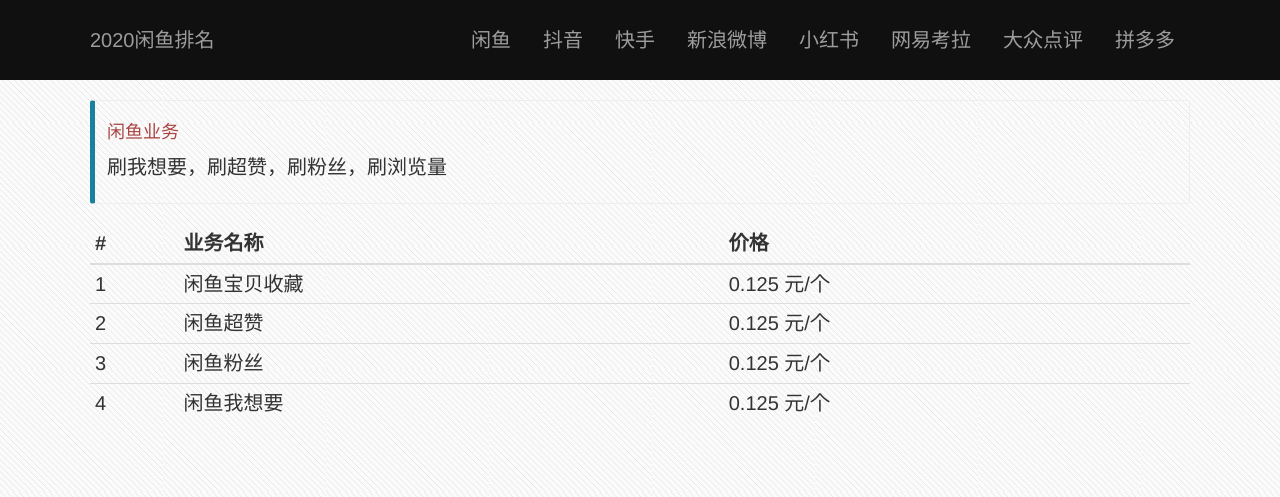
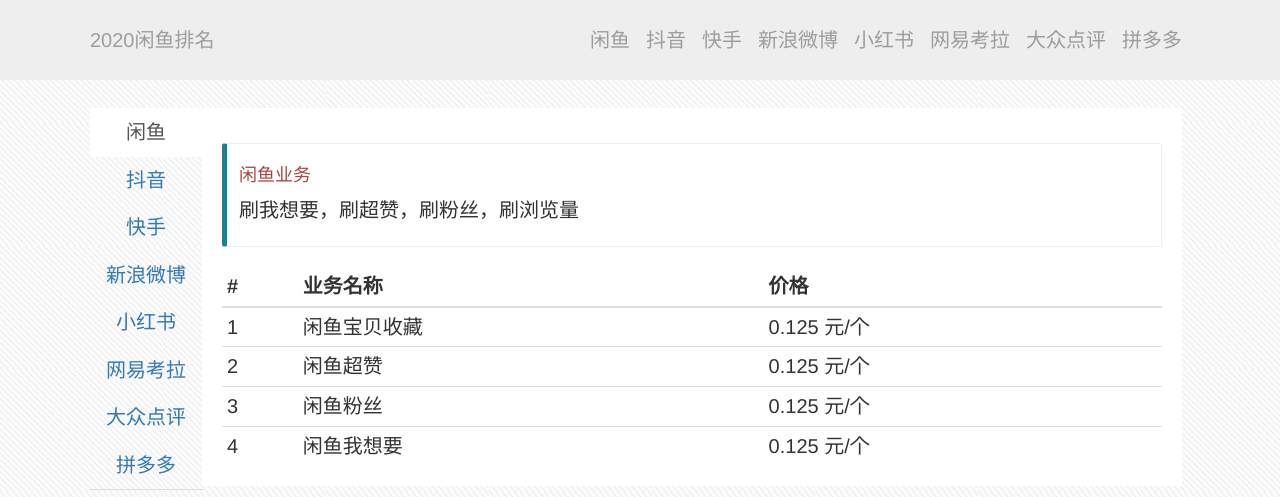
Before and after one commit to 18360979676/shua_xianyuyewu, a plain HTML site: page index.html in a window 1280 px wide. Shown: the top 497 px of the page. Drawn offline with nearby package versions, Linux system fonts and the light colour scheme.

Commit message:
大概版

```diff
--- a/css/styles.98b8b429.chunk.css
+++ b/css/styles.98b8b429.chunk.css
@@ -3,48 +3,85 @@ body {
     font-size: 20px !important;
 }
 
+.clearfix:after, .clearfix:before{
+    content: "";
+    display: block;
+    visibility: hidden;
+    height: 0;
+    line-height: 0;
+}
 nav{
-    background: blue;
     line-height: 80px;
     height: 80px;
-    background: #101010;
+    background: #eee;
+    z-index: 999;
+    width: 100%;
+}
+nav.on{
     position: fixed;
     top: 0;
-    width: 100%;
+    background: #101010;
 }
 
 nav a{
     color: #9d9d9d !important;
-    padding-top: 0 !important;
-    padding-bottom: 0 !important;
-    text-decoration: none;
+    text-decoration: none !important;
 }
-.nav-header a{
+.header{
     float: left;
 }
-.nav-header a:hover{
-    text-decoration: none;
+nav ul{
+    list-style: none;
+    float: right;
 }
-.navbar-right{
-    margin-right: 0 !important;
+ul.title_list li{
+    float: left;
+    padding: 0 8px;
 }
-
+.title_list li a{
+    display: block;
+}
 nav > section,
 main,
 .help {
     width: 1100px;
     margin: 0 auto;
 }
-/*.navbar-brand{
-    height: 80px !important;
-    line-height: 80px !important;
-    padding: 0;
-}*/
 
 main section{
-	margin: 100px auto 64px;
+	margin: 28px auto 64px;
+}
+.content_box{
+    min-width: 400px;
+    margin-top: 28px;
 }
 
+.content_left, .content_right{
+    float: left;
+}
+.content_left{
+    width: 114px;
+}
+.content_left li{
+    text-align: center;
+    float: none !important;
+}
+.content_left li a{
+    border: 0 !important;
+}
+.content_right{
+    min-width: 400px;
+    min-height: 378px;
+    width: 980px;
+    margin-left: -2px;
+    background: #fff;
+}
+.content_right .tab-pane{
+    padding: 15px 20px 0 20px !important;
+}
+main.on_fix{
+    margin-top: 190px;
+}
 .bs-callout {
     padding: 12px;
     margin: 20px 0;
--- a/index.html
+++ b/index.html
@@ -17,26 +17,36 @@
 
 <body>
     <nav>
-      <section>
-          <div class="nav-header">
-              <a class="" href="javascript:void(0)">2020闲鱼排名</a>
+        <section class="clearfix">
+            <div class="header">
+                <a class="" href="javasript:void(0)">2020闲鱼排名</a>
             </div>
-        <ul class="nav nav-pills navbar-right">
-            <li role="presentation"><a href="javascript:void(0)" data-id="xianyu">闲鱼</a></li>
-            <li role="presentation"><a href="javascript:void(0)" data-id="douyin">抖音</a></li>
-            <li role="presentation"><a href="javascript:void(0)" data-id="kuaishou">快手</a></li>
-            <li role="presentation"><a href="javascript:void(0)" data-id="weibo">新浪微博</a></li>
-            <li role="presentation"><a href="javascript:void(0)" data-id="xiaohongshu">小红书</a></li>
-            <li role="presentation"><a href="javascript:void(0)" data-id="kaola">网易考拉</a></li>
-            <li role="presentation"><a href="javascript:void(0)" data-id="dazhongdianpin">大众点评</a></li>
-            <li role="presentation"><a href="javascript:void(0)" data-id="pingduoduo">拼多多</a></li>
+            <ul class="title_list">
+                <li class=""><a href="javasript:void(0)">闲鱼</a></li>
+                <li class=""><a href="javasript:void(0)">抖音</a></li>
+                <li class=""><a href="javasript:void(0)">快手</a></li>
+                <li class=""><a href="javasript:void(0)">新浪微博</a></li>
+                <li class=""><a href="javasript:void(0)">小红书</a></li>
+                <li class=""><a href="javasript:void(0)">网易考拉</a></li>
+                <li class=""><a href="javasript:void(0)">大众点评</a></li>
+                <li class=""><a href="javasript:void(0)">拼多多</a></li>
             </ul>
         </section>
-
     </nav>
-
     <main>
-        <section id="xianyu">
+        <div class="content_box clearfix">
+            <ul id="myTabs" class="nav nav-tabs content_left" role="tablist">
+                <li role="presentation" class="active"><a href="#xianyu" id="home-tab" role="tab" data-toggle="tab" aria-controls="xianyu" aria-expanded="true">闲鱼</a></li>
+                <li role="presentation" class=""><a href="#douyin" role="tab" id="profile-tab" data-toggle="tab" aria-controls="douyin" aria-expanded="false">抖音</a></li>
+                <li role="presentation" class=""><a href="#kuaishou" role="tab" id="profile-tab" data-toggle="tab" aria-controls="kuaishou" aria-expanded="false">快手</a></li>
+                <li role="presentation" class=""><a href="#weibo" role="tab" id="profile-tab" data-toggle="tab" aria-controls="weibo" aria-expanded="false">新浪微博</a></li>
+                <li role="presentation" class=""><a href="#xiaohongshu" role="tab" id="profile-tab" data-toggle="tab" aria-controls="xiaohongshu" aria-expanded="false">小红书</a></li>
+                <li role="presentation" class=""><a href="#kaola" role="tab" id="profile-tab" data-toggle="tab" aria-controls="kaola" aria-expanded="false">网易考拉</a></li>
+                <li role="presentation" class=""><a href="#dazhongdianpin" role="tab" id="profile-tab" data-toggle="tab" aria-controls="dazhongdianpin" aria-expanded="false">大众点评</a></li>
+                <li role="presentation" class=""><a href="#pingduoduo" role="tab" id="profile-tab" data-toggle="tab" aria-controls="pingduoduo" aria-expanded="false">拼多多</a></li>
+            </ul>
+            <div id="myTabContent" class="tab-content content_right">
+                <div role="tabpanel" class="tab-pane fade active in" id="xianyu">
                     <div class="bs-callout bs-callout-info">
                         <h4>闲鱼业务</h4>
                         <p>刷我想要，刷超赞，刷粉丝，刷浏览量</p>
@@ -72,8 +82,8 @@
                             </tr>
                         </tbody>
                     </table>
-        </section>
-        <section id="douyin">
+                </div>
+                <div role="tabpanel" class="tab-pane fade" id="douyin">
                     <div class="bs-callout bs-callout-info">
                         <h4>抖音业务</h4>
                         <p>抖音live人气，抖音双击，抖音粉丝，抖音视频播放，抖音分享，抖音真人评论，抖音真人粉丝，抖音真人双击</p>
@@ -129,8 +139,40 @@
                             </tr>
                         </tbody>
                     </table>
-        </section>
-        <section id="kuaishou">
+                </div>
+                <div role="tabpanel" class="tab-pane fade" id="kuaishou">
+                    <div class="bs-callout bs-callout-info">
+                        <h4>拼多多业务</h4>
+                        <p>宝贝收藏，拼多多砍价,拼多多拆红包</p>
+                    </div>
+                    <table class="table table-hover table-condensed">
+                        <thead>
+                            <tr>
+                                <th>#</th>
+                                <th>业务名称</th>
+                                <th>价格</th>
+                            </tr>
+                        </thead>
+                        <tbody>
+                            <tr>
+                                <td>1</td>
+                                <td>宝贝收藏</td>
+                                <td>2.5元10个</td>
+                            </tr>
+                            <tr>
+                                <td>2</td>
+                                <td>拼多多砍价</td>
+                                <td>10元10个</td>
+                            </tr>
+                            <tr>
+                                <td>3</td>
+                                <td>拼多多拆红包</td>
+                                <td>10元10个</td>
+                            </tr>
+                        </tbody>
+                    </table>
+                </div>
+                <div role="tabpanel" class="tab-pane fade" id="weibo">
                     <div class="bs-callout bs-callout-info">
                         <h4>快手业务</h4>
                         <p>真人粉丝，真人评论，真人双击，说说点赞，评论点赞，秒刷双击，随机评论，作品播放，直播爱心</p>
@@ -191,8 +233,8 @@
                             </tr>
                         </tbody>
                     </table>
-        </section>
-        <section id="weibo">
+                </div>
+                <div role="tabpanel" class="tab-pane fade" id="xiaohongshu"">
                     <div class="bs-callout bs-callout-info">
                         <h4>新浪微博业务</h4>
                         <p>廉价粉，高级粉，博文点赞，博文转发，博文评论，博文阅读，首页阅读，给评论点赞，给表情点赞</p>
@@ -253,8 +295,8 @@
                             </tr>
                         </tbody>
                     </table>
-        </section>
-        <section id="xiaohongshu">
+                </div>
+                <div role="tabpanel" class="tab-pane fade" id="kaola"">
                     <div class="bs-callout bs-callout-info">
                         <h4>小红书业务</h4>
                         <p>粉丝，点赞，收藏，评论</p>
@@ -290,8 +332,8 @@
                             </tr>
                         </tbody>
                     </table>
-        </section>
-        <section id="kaola">
+                </div>
+                <div role="tabpanel" class="tab-pane fade" id="dazhongdianpin"">
                     <div class="bs-callout bs-callout-info">
                         <h4>网易考拉业务</h4>
                         <p>真人粉丝，真人点赞，真人评论</p>
@@ -322,8 +364,8 @@
                             </tr>
                         </tbody>
                     </table>
-        </section>
-        <section id="dazhongdianpin">
+                </div>
+                <div role="tabpanel" class="tab-pane fade" id="pingduoduo"">
                     <div class="bs-callout bs-callout-info">
                         <h4>大众点评业务</h4>
                         <p>菜品推荐，店铺收藏</p>
@@ -349,40 +391,9 @@
                             </tr>
                         </tbody>
                     </table>
-        </section>
-        <section id="pingduoduo">
-            <div class="bs-callout bs-callout-info">
-                <h4>拼多多业务</h4>
-                <p>宝贝收藏，拼多多砍价,拼多多拆红包</p>
                 </div>
-            <table class="table table-hover table-condensed">
-                <thead>
-                    <tr>
-                        <th>#</th>
-                        <th>业务名称</th>
-                        <th>价格</th>
-                    </tr>
-                </thead>
-                <tbody>
-                    <tr>
-                        <td>1</td>
-                        <td>宝贝收藏</td>
-                        <td>2.5元10个</td>
-                    </tr>
-                    <tr>
-                        <td>2</td>
-                        <td>拼多多砍价</td>
-                        <td>10元10个</td>
-                    </tr>
-                    <tr>
-                        <td>3</td>
-                        <td>拼多多拆红包</td>
-                        <td>10元10个</td>
-                    </tr>
-                </tbody>
-            </table>
-        </section>
-
+            </div>
+        </div>
     </main>
     <section class="help">
         <ul>
@@ -399,7 +410,7 @@
             </li>
             <li>
                 <h2>关于我们</h2>
-                <span class="content-fot yahei"><img alt="" src="/skin/images/1-15092915502vo.jpg" style="border-width: 0px; border-style: solid;">
+                <span class="content-fot yahei"><img alt="" src="" style="border-width: 0px; border-style: solid;">
                     <div>
                         <div>
                             <p></p>
@@ -414,25 +425,34 @@
         </ul>
     </section>
     <footer>
-        <p>© 2020 &nbsp;刷闲鱼，刷抖音，刷快手 <a href="#">网站地图</a></p>
+        <p>© 2020 &nbsp;刷闲鱼，刷抖音，刷快手，新浪微博，小红书，网易考拉，大众点评，拼多多<a href="#">网站地图</a></p>
     </footer>
     <script type="text/javascript" src="https://cdn.bootcss.com/jquery/2.2.4/jquery.min.js"></script>
     <!-- 最新的 Bootstrap 核心 JavaScript 文件 -->
     <script src="https://cdn.jsdelivr.net/npm/bootstrap@3.3.7/dist/js/bootstrap.min.js" integrity="sha384-Tc5IQib027qvyjSMfHjOMaLkfuWVxZxUPnCJA7l2mCWNIpG9mGCD8wGNIcPD7Txa" crossorigin="anonymous"></script>
     <script type="text/javascript">
-        $(function(){
-            function locateAt(e){
-                e =  document.getElementById(e);/*以id命名的锚点*/
-                y = e.offsetTop;
-                while(e=e.offsetParent){ y += e.offsetTop;}
-                y-=80;/*悬浮菜单的高度*/
-                window.scrollTo(0,y);
+    $(function() {
+        // function locateAt(e) {
+        //     e = document.getElementById(e); /*以id命名的锚点*/
+        //     y = e.offsetTop;
+        //     while (e = e.offsetParent) { y += e.offsetTop; }
+        //     y -= 80; /*悬浮菜单的高度*/
+        //     window.scrollTo(0, y);
+        // }
+        // $(".navbar-right a").each(function() {
+        //     var _this = $(this);
+        //     _this.click(function(e) {
+        //         locateAt(_this.attr('data-id'))
+        //     })
+        // });
+        $(window).scroll(function() {
+            if ($(this).scrollTop() > 80) {
+                $("nav").addClass("on");
+                $("main").addClass("on_fix");
+            } else {
+                $("nav").removeClass("on");
+                $("main").removeClass("on_fix");
             }
-            $(".navbar-right a").each(function(){
-                var _this = $(this);
-                _this.click(function(e){
-                    locateAt(_this.attr('data-id'))
-                })
         })
     })
     </script>
```
Lines whose indentation alone changed are shown as unchanged.
